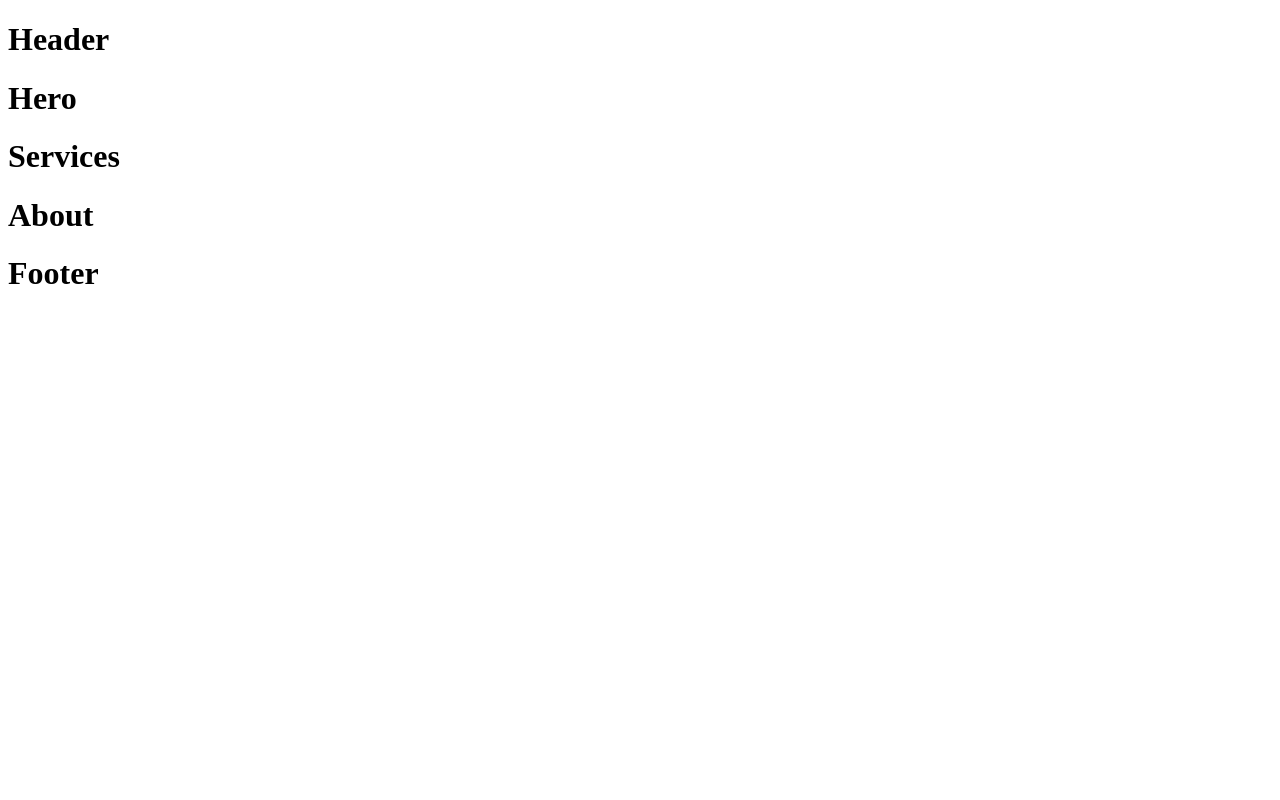
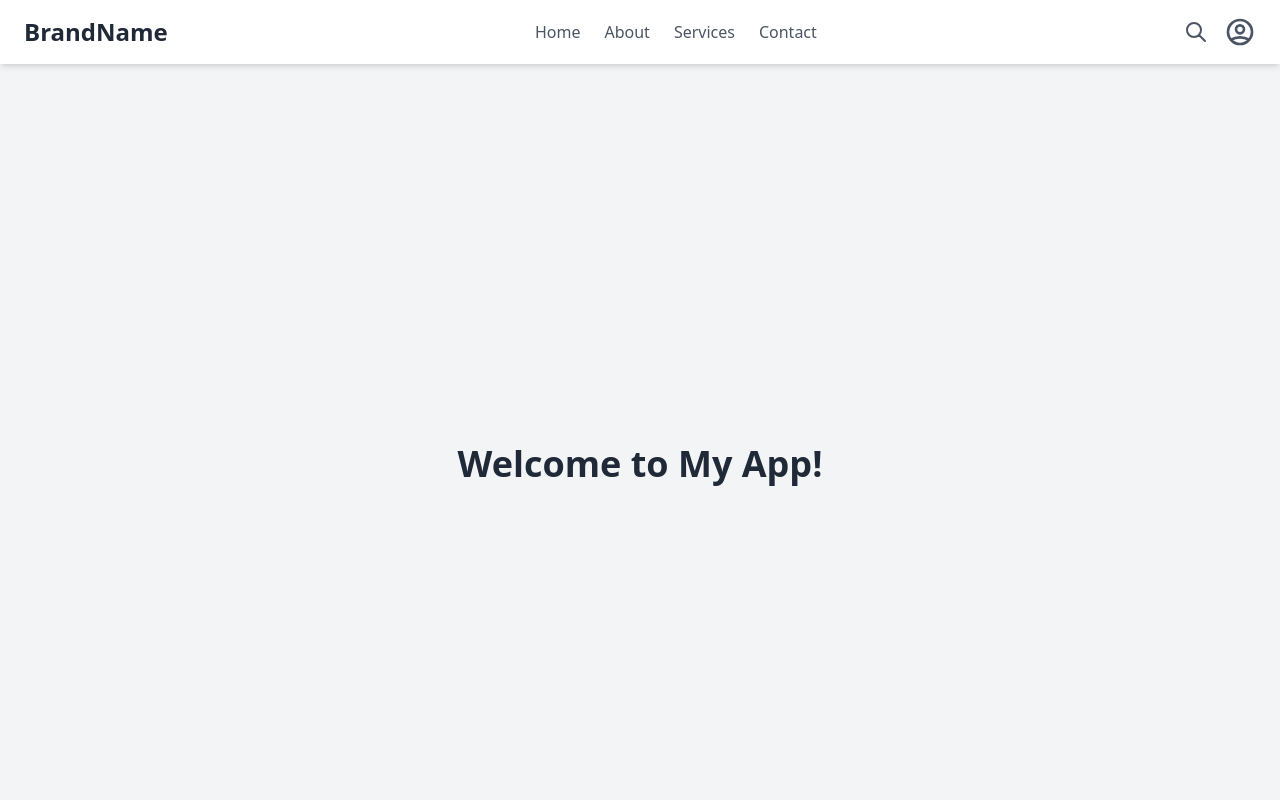
Before and after one commit to danger-5344/KalkaCapital, a React (Create React App) app: page / in a window 1280 px wide. Shown: the top 800 px of the page. Built offline with nearby package versions, Linux system fonts and the light colour scheme.

Commit message:
header update

```diff
--- a/package.json
+++ b/package.json
@@ -3,9 +3,11 @@
   "version": "0.1.0",
   "private": true,
   "dependencies": {
+    "@heroicons/react": "^1.0.6",
     "@testing-library/jest-dom": "^5.17.0",
     "@testing-library/react": "^13.4.0",
     "@testing-library/user-event": "^13.5.0",
+    "classnames": "^2.5.1",
     "react": "^18.3.1",
     "react-dom": "^18.3.1",
     "react-scripts": "5.0.1",
@@ -38,6 +40,6 @@
   "devDependencies": {
     "autoprefixer": "^10.4.20",
     "postcss": "^8.4.49",
-    "tailwindcss": "^3.4.14"
+    "tailwindcss": "^3.4.15"
   }
 }
--- a/src/App.js
+++ b/src/App.js
@@ -14,6 +14,11 @@ export default function MyApp() {
 
     <div>
       <Header />
+      <main>
+        <section className="h-screen flex items-center justify-center bg-gray-100">
+          <h1 className="text-4xl font-bold text-gray-800">Welcome to My App!</h1>
+        </section>
+      </main>
       <Hero />
       <Services/>
       <About/>
--- a/src/index.css
+++ b/src/index.css
@@ -0,0 +1,3 @@
+@tailwind base;
+@tailwind components;
+@tailwind utilities;
--- a/src/sections/Header.jsx
+++ b/src/sections/Header.jsx
@@ -1,12 +1,89 @@
-import React from 'react';
-function Header() {
-    return (
-        <div>
+import React, { useState, useEffect } from "react";
+import { MenuIcon, XIcon, SearchIcon, UserCircleIcon } from "@heroicons/react/outline";
+import classNames from "classnames";
 
-            <h1>Header</h1>
+const Header = () => {
+  const [isOpen, setIsOpen] = useState(false); // For mobile menu toggle
+  const [isScrolled, setIsScrolled] = useState(false); // For scroll animation
 
+  const toggleMenu = () => setIsOpen(!isOpen);
+
+  // Scroll event to add or remove header shrinking effect
+  useEffect(() => {
+    const handleScroll = () => {
+      if (window.scrollY > 50) {
+        setIsScrolled(true);
+      } else {
+        setIsScrolled(false);
+      }
+    };
+    window.addEventListener("scroll", handleScroll);
+
+    return () => {
+      window.removeEventListener("scroll", handleScroll);
+    };
+  }, []);
+
+  return (
+    <header
+      className={classNames(
+        "sticky top-0 z-50 transition-all duration-300 bg-white shadow-md",
+        { "py-2 shadow-lg": isScrolled, "py-4": !isScrolled }
+      )}
+    >
+      <div className="container mx-auto flex justify-between items-center px-6">
+        {/* Logo */}
+        <div className="text-2xl font-semibold text-gray-800">
+          <a href="/" className="hover:text-indigo-600">BrandName</a>
         </div>
-    );
-}
+
+        {/* Desktop Navigation */}
+        <nav className="hidden md:flex items-center space-x-6">
+          <a href="#home" className="text-gray-600 hover:text-indigo-600 transition">Home</a>
+          <a href="#about" className="text-gray-600 hover:text-indigo-600 transition">About</a>
+          <a href="#services" className="text-gray-600 hover:text-indigo-600 transition">Services</a>
+          <a href="#contact" className="text-gray-600 hover:text-indigo-600 transition">Contact</a>
+        </nav>
+
+        {/* Desktop User Icon */}
+        <div className="hidden md:flex items-center space-x-4">
+          <SearchIcon className="h-6 w-6 text-gray-600 hover:text-indigo-600 cursor-pointer" />
+          <UserCircleIcon className="h-8 w-8 text-gray-600 hover:text-indigo-600 cursor-pointer" />
+        </div>
+
+        {/* Hamburger Menu for Mobile */}
+        <div className="md:hidden">
+          <button onClick={toggleMenu} className="focus:outline-none">
+            {isOpen ? (
+              <XIcon className="h-6 w-6 text-gray-600" />
+            ) : (
+              <MenuIcon className="h-6 w-6 text-gray-600" />
+            )}
+          </button>
+        </div>
+      </div>
+
+      {/* Mobile Menu */}
+      {isOpen && (
+        <div className="md:hidden bg-gray-100">
+          <nav className="flex flex-col items-start space-y-4 px-6 py-4">
+            <a href="#home" className="text-gray-800 hover:text-indigo-600 transition" onClick={toggleMenu}>
+              Home
+            </a>
+            <a href="#about" className="text-gray-800 hover:text-indigo-600 transition" onClick={toggleMenu}>
+              About
+            </a>
+            <a href="#services" className="text-gray-800 hover:text-indigo-600 transition" onClick={toggleMenu}>
+              Services
+            </a>
+            <a href="#contact" className="text-gray-800 hover:text-indigo-600 transition" onClick={toggleMenu}>
+              Contact
+            </a>
+          </nav>
+        </div>
+      )}
+    </header>
+  );
+};
 
 export default Header;
--- /dev/null
+++ b/tailwind.config.js
@@ -0,0 +1,9 @@
+module.exports = {
+  content: [
+    "./src/**/*.{js,jsx,ts,tsx}",
+  ],
+  theme: {
+    extend: {},
+  },
+  plugins: [],
+}
```
Also changed, not shown: 1 other file (tests, documents, lock files or other folders).
